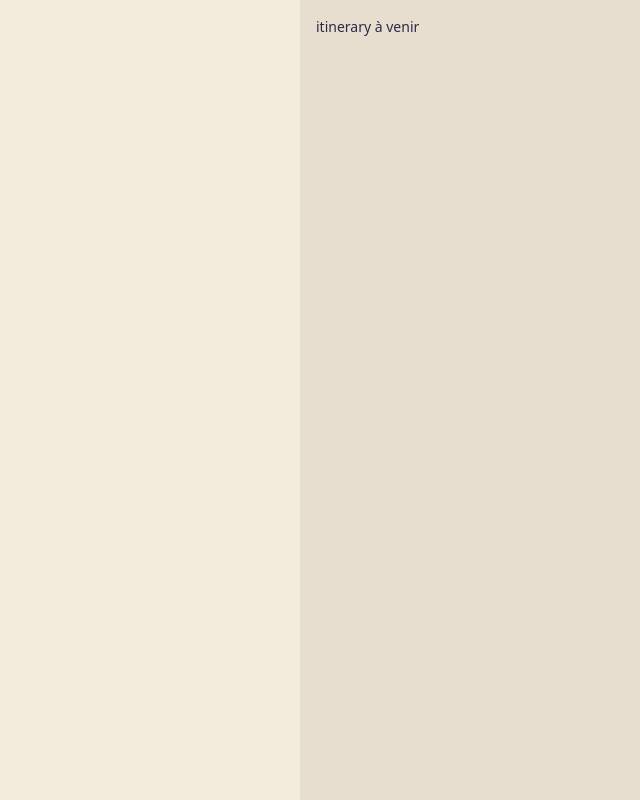
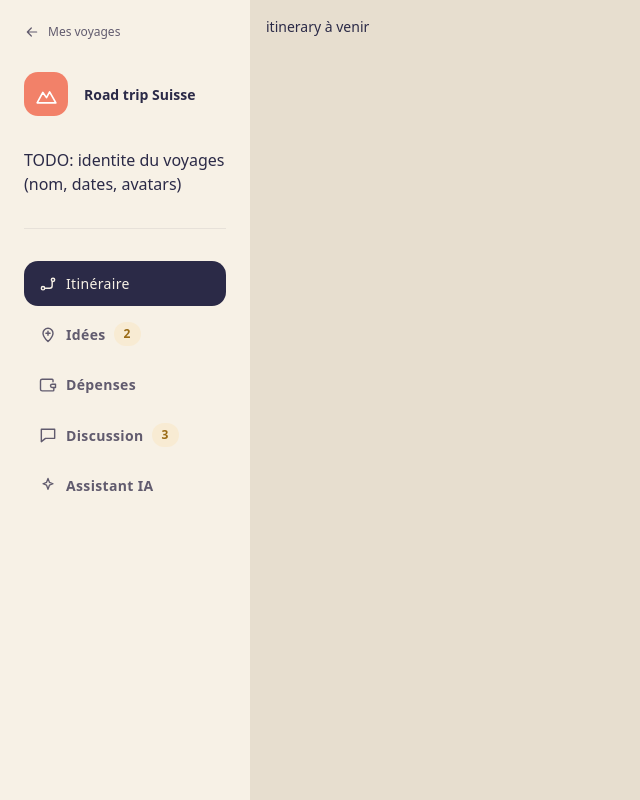
Before and after one commit to Blueton23/Transcendence, a React (Vite) app in the folder srcs/frontend/: page /trip/1/itinerary in a window 1280 px wide. Shown: the whole page, without its empty margins (0-640 px from the left). Built offline with nearby package versions, Linux system fonts and the light colour scheme.

Commit message:
app(nav): ajout de la navigation desktop

```diff
--- a/srcs/frontend/src/app/App.tsx
+++ b/srcs/frontend/src/app/App.tsx
@@ -23,7 +23,7 @@ function App() {
         <Route path="/trip/:id">
           <Route index element={<Navigate to="itinerary" replace />} />
           <Route path="itinerary" element={<PlaceHolder label="itinerary" />} />
-          <Route path="idea" element={<PlaceHolder label="idea" />} />
+          <Route path="ideas" element={<PlaceHolder label="ideas" />} />
           <Route path="expenses" element={<PlaceHolder label="expenses" />} />
           <Route path="chat" element={<PlaceHolder label="chat" />} />
           <Route path="assistant" element={<PlaceHolder label="assistant" />} />
--- a/srcs/frontend/src/app/AppNav.tsx
+++ b/srcs/frontend/src/app/AppNav.tsx
@@ -1,14 +1,22 @@
 import IconBadge from "../shared/ui/IconBadge";
 import Heading from "../shared/ui/Heading";
 import IconButton from "../shared/ui/IconButton";
+import NavPill from "./NavPill";
 import Icon from "../shared/ui/Icon";
+
+
+
 
 export function AppNavDesktop() {
   return (
-    <div>
-      <div className="flex-col-2 flex items-center gap-4">
-        <IconBadge name="compass" />
+    <div className="flex flex-col gap-8">
+      <div className="flex items-center gap-4">
+        <IconBadge color="brand" name="compass" size="md" />
         <Heading>Peripl</Heading>
+      </div>
+      <div className="flex flex-col gap-1">
+      <NavPill to="/trip" icon={<Icon name="home"/>} label="Mes voyages"></NavPill>
+      <NavPill to="/profil" icon={<Icon name="user"/>} label="Profil"></NavPill>
       </div>
     </div>
   );
--- a/srcs/frontend/src/app/NavFrame.tsx
+++ b/srcs/frontend/src/app/NavFrame.tsx
@@ -6,7 +6,7 @@ interface NavFrameProps {
 
 export function NavFrameDesktop({ children }: NavFrameProps) {
   return (
-    <div className="hidden md:flex md:w-[300px] md:flex-col md:bg-surface-container md:p-4">
+    <div className="hidden md:flex md:w-[250px] md:flex-col md:bg-surface-soft md:p-6">
       {children}
     </div>
   );
--- /dev/null
+++ b/srcs/frontend/src/app/NavPill.tsx
@@ -0,0 +1,28 @@
+import Badge from "../shared/ui/Badge";
+import { pillBase, pillStateStyles } from "./pillStyles";
+import { NavLink } from "react-router";
+import type { ReactNode } from "react";
+
+
+interface NavPillProps {
+  to: string;
+  icon: ReactNode;
+  label: string;
+  badgeCount?: number;
+}
+
+const pillActive = pillStateStyles.active;
+const pillInactive = pillStateStyles.inactive;
+
+export function NavPill({to, icon, label, badgeCount} : NavPillProps){
+  return (
+    <NavLink to={to} className={({isActive }) => `${pillBase} ${isActive ? pillActive : pillInactive}`}>
+      {icon}
+      {label}
+      {badgeCount != null && badgeCount > 0 && (
+        <Badge variant="warning">{badgeCount}</Badge>
+      )}
+    </NavLink>
+  );
+}
+export default NavPill;
--- a/srcs/frontend/src/app/TripNav.tsx
+++ b/srcs/frontend/src/app/TripNav.tsx
@@ -1,9 +1,47 @@
+import NavPill from "./NavPill";
+import IconBadge from "../shared/ui/IconBadge";
+import Text from "../shared/ui/Text";
+import Icon from "../shared/ui/Icon";
+import Divider from "../shared/ui/Divider";
+import { Link } from "react-router";
+
+
+// Navigation.tsx — placeholder temporaire, pas de logique, juste des valeurs
+const trip = {
+  name: "Road trip Suisse",
+  dateRange: "12–16 JUIL · 5 J",
+  travelers: [
+    { initials: "CH", colorClass: "bg-brand-dark" },
+    { initials: "DA", colorClass: "bg-brand-primary-strong" },
+    { initials: "SO", colorClass: "bg-warning" },
+  ],
+};
+
 interface TripNavProps {
   tripId: string;
 }
 
 export function TripNavDesktop({ tripId }: TripNavProps) {
-  return <div></div>;
+  return (
+    <div className="flex flex-col gap-8">
+      <Link to="/trip"className="flex items-center gap-2 text-xs font-md text-text-secondary">
+      <Icon name="back"size={16} />
+      Mes voyages</Link>
+    <div className="flex items-center gap-4">
+      <IconBadge color="brand" name="mtn" />
+      <Text size="md" className="font-bold">Road trip Suisse</Text>
+    </div>
+    <div>TODO: identite du voyages (nom, dates, avatars)</div>
+    <Divider/>
+    <div className="flex flex-col gap-1">
+    <NavPill to={`/trip/${tripId}/itinerary`} icon={<Icon name="route"/>} label="Itinéraire"></NavPill>
+    <NavPill to={`/trip/${tripId}/ideas`} icon={<Icon name="pinplus"/>} label="Idées" badgeCount={2}></NavPill>
+    <NavPill to={`/trip/${tripId}/expenses`} icon={<Icon name="wallet"/>} label="Dépenses"></NavPill>
+    <NavPill to={`/trip/${tripId}/chat`} icon={<Icon name="chat"/>} label="Discussion" badgeCount={3}></NavPill>
+    <NavPill to={`/trip/${tripId}/assistant`} icon={<Icon name="spark"/>} label="Assistant IA"></NavPill>
+    </div>
+  </div>
+  );
 }
 
 export function TripNavMobile({ tripId }: TripNavProps) {
--- /dev/null
+++ b/srcs/frontend/src/app/pillStyles.ts
@@ -0,0 +1,7 @@
+export const pillBase =
+"inline-flex items-center gap-2 rounded-md px-lg py-md text-md tracking-wide";
+
+export const pillStateStyles = {
+  active: "bg-brand-dark text-surface-soft",
+  inactive: "text-text-secondary font-semibold",
+};
```
